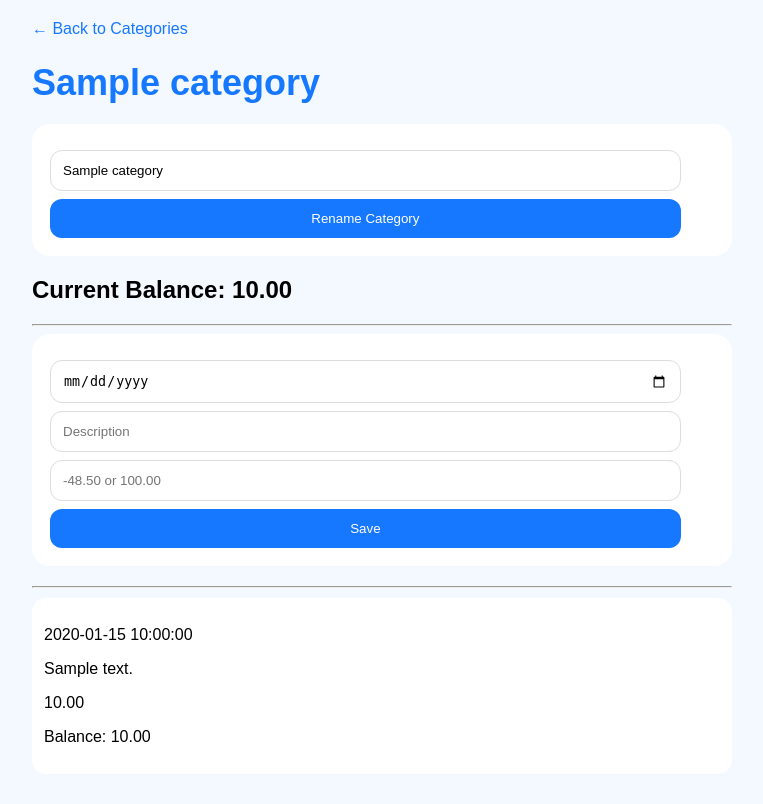
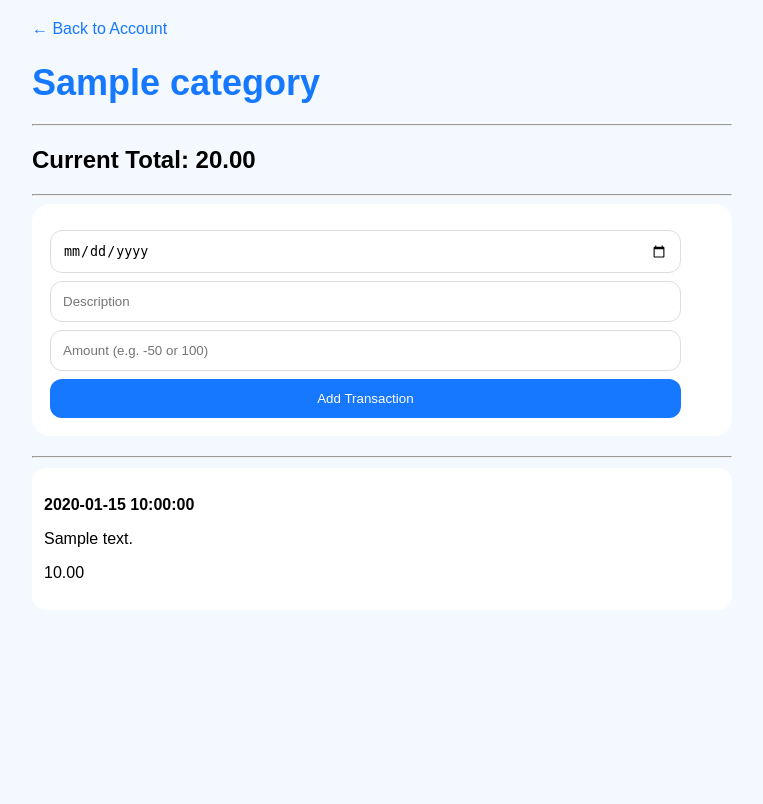
Before and after one commit to cameronaguiar/budget-binder, a Flask app: template templates/category.html in a window 1280 px wide. Shown: the whole page, without its empty margins (258-1021 px from the left). After the commit the page ends 578 px from the top, so only its background shows below. Run offline with Flask 3, Linux system fonts and the light colour scheme; the template is opened without the code that fills it: most values are stand-ins (such as "Sample title", 1, 10 or a date in 2020).

Commit message:
fix again

```diff
--- a/app.py
+++ b/app.py
@@ -62,14 +62,14 @@
         .execute().data
 
     categories = supabase.table("categories") \
-        .select("*") \
-        .eq("account_id", id) \
-        .execute().data
+    .select("*") \
+    .eq("account_id", id) \
+    .execute().data
 
     transactions = supabase.table("transactions") \
-        .select("*") \
-        .eq("account_id", id) \
-        .execute().data
+    .select("*") \
+    .eq("account_id", id) \
+    .execute().data
 
     total = sum(t["amount"] for t in transactions)
 
@@ -89,10 +89,12 @@
 def add_category(account_id):
 
     name = request.form["name"]
+    starting_balance = float(request.form["balance"])
 
     supabase.table("categories").insert({
         "account_id": account_id,
-        "name": name
+        "name": name,
+        "starting_balance": starting_balance
     }).execute()
 
     return redirect(f"/account/{account_id}")
--- a/templates/account.html
+++ b/templates/account.html
@@ -34,7 +34,7 @@
     <h3>{{ category.name }}</h3>
 
     <p>
-        {% set cat_total = namespace(value=0) %}
+        {% set cat_total = namespace(value=category.starting_balance) %}
 
 {% for t in transactions %}
     {% if t.category_id == category.id %}
--- a/templates/category.html
+++ b/templates/category.html
@@ -2,28 +2,21 @@
 
 {% block content %}
 
-<a href="/account/{{ account_id }}">
-← Back to Categories
-</a>
+<a href="/account/{{ account_id }}">← Back to Account</a>
 
 <h1>{{ category.name }}</h1>
 
-<form action="/rename-category/{{ category.id }}" method="post">
-
-    <input
-        name="name"
-        value="{{ category.name }}"
-        required>
-
-    <button type="submit">
-        Rename Category
-    </button>
-
-</form>
+<hr>
 
 <h2>
-Current Balance:
-{{ "%.2f"|format(category.balance) }}
+Current Total:
+{% set total = namespace(value=category.starting_balance) %}
+
+{% for t in transactions %}
+    {% set total.value = total.value + t.amount %}
+{% endfor %}
+
+{{ "%.2f"|format(total.value) }}
 </h2>
 
 <hr>
@@ -44,10 +37,10 @@
         type="number"
         step="0.01"
         name="amount"
-        placeholder="-48.50 or 100.00"
+        placeholder="Amount (e.g. -50 or 100)"
         required>
 
-    <button type="submit">Save</button>
+    <button type="submit">Add Transaction</button>
 
 </form>
 
@@ -57,19 +50,15 @@
 
 <div class="transaction">
 
-    <p>{{ t.date }}</p>
-
+    <p><strong>{{ t.date }}</strong></p>
     <p>{{ t.description }}</p>
-
     <p>{{ "%.2f"|format(t.amount) }}</p>
-
-    <p>Balance: {{ "%.2f"|format(t.balance_after) }}</p>
 
 </div>
 
 {% else %}
 
-<p>No transactions yet.</p>
+<p>No transactions yet. Add your first one above.</p>
 
 {% endfor %}
 
```
Lines whose indentation alone changed are shown as unchanged.
